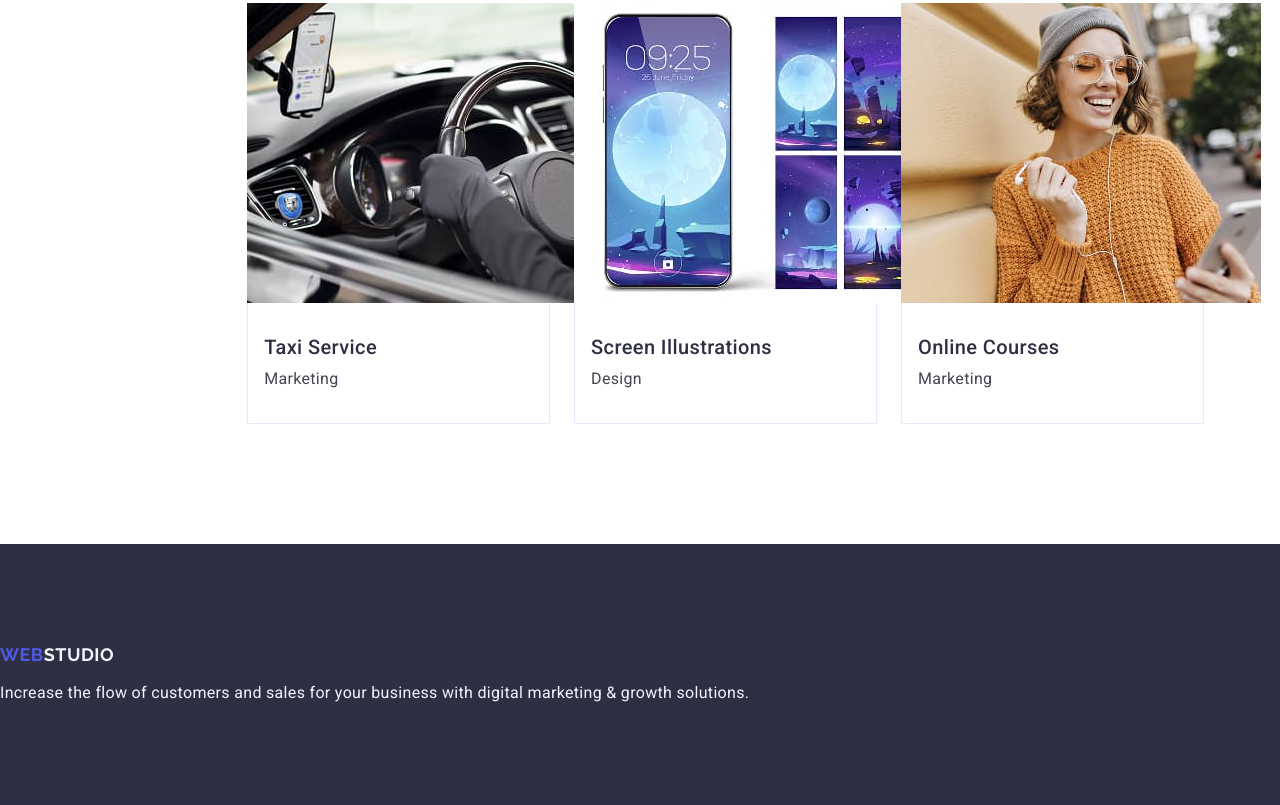
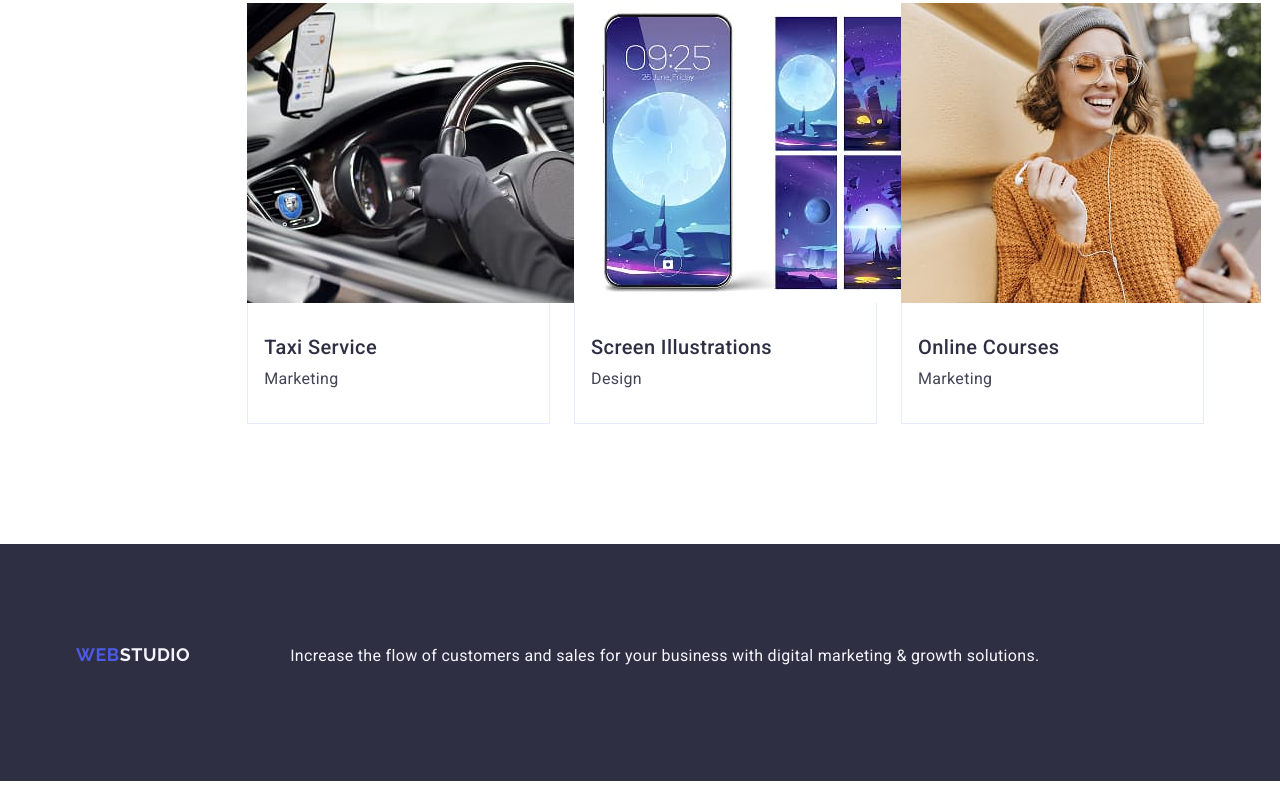
Before and after one commit to InnaSaienko/goit-markup-hw-03, a React app: page index.html in a window 1280 px wide. Shown: the part 2289-3094 px from the top of the page. After the commit the page ends 3070 px from the top, so only its background shows below. Built offline with nearby package versions, Linux system fonts and the light colour scheme.

Commit message:
returned container class to footer

```diff
--- a/index.html
+++ b/index.html
@@ -165,9 +165,10 @@
     </section>
 </main>
 <footer class="footer">
+    <div class="container">
         <a class="brand-logo footer-logo" href="./index.html">Web<span class="span-logo">Studio</span></a>
-        <p class="footer-description">Increase the flow of customers and sales for your business with digital marketing
-            & growth solutions.</p>
+        <p class="footer-description">Increase the flow of customers and sales for your business with digital marketing & growth solutions.</p>
+    </div>
 </footer>
 <script type="module" src="#"></script>
 </body>
```
